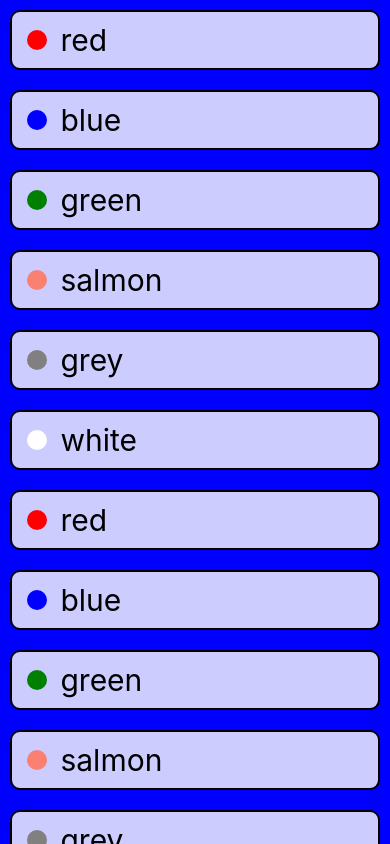
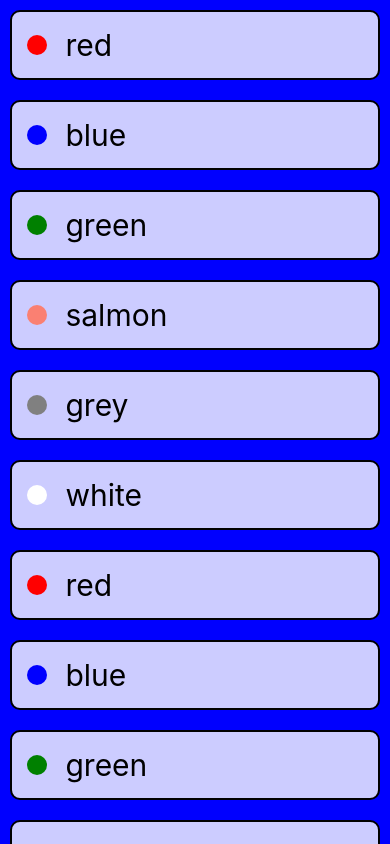
Before and after one commit to e-rojas/projectOne-react-native, a React Native app: screen / in a window 390 px wide. Built offline with nearby package versions, Linux system fonts and the light colour scheme.

Commit message:
colorButton comp styled

```diff
--- a/components/ColorButton.js
+++ b/components/ColorButton.js
@@ -33,7 +33,7 @@ const styles = StyleSheet.create({
         backgroundColor: 'white'
     }, text: {
         fontSize: 30,
-        maregin: 5
+        margin: 5,
     }
 })
 export default ColorButton;
```
